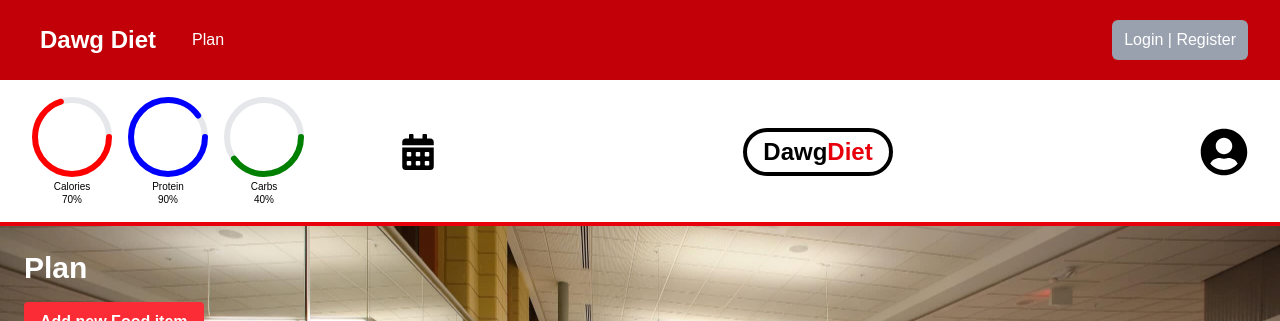
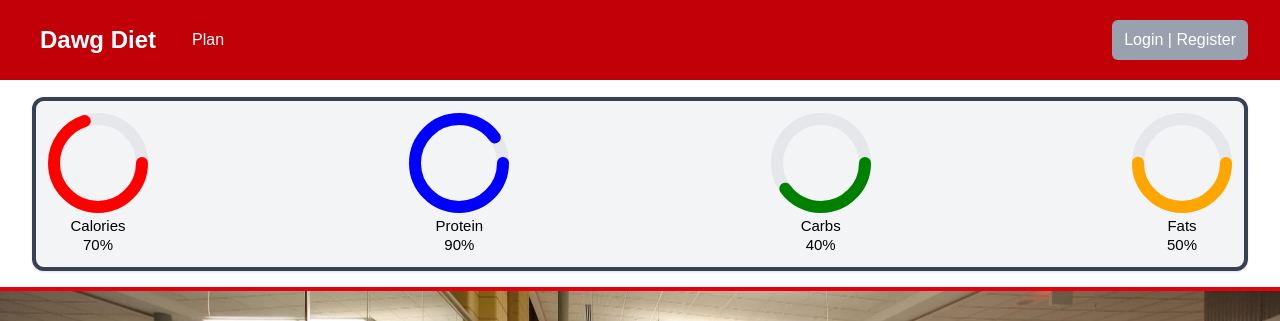
Before and after one commit to Ian-Spera/csci4300-fitness-web-app, a Next.js app: page /project in a window 1280 px wide. Shown: the top 321 px of the page. Built offline with nearby package versions, Linux system fonts and the light colour scheme.

Commit message:
Updated progress rings so they are seperate from the overall navbar.

```diff
--- a/src/app/project/page.tsx
+++ b/src/app/project/page.tsx
@@ -12,20 +12,14 @@ const Project = () => {
     <div className="relative min-h-screen text-white overflow-y-auto">
       <Image src={ramseyPhoto} alt="Ramsey BG" fill priority className="object-cover w-full h-full z-[-1]"/>
       <div className="flex items-center justify-between bg-white text-black px-8 py-4 border-b-4 border-red-600">
-        <div className="flex items-center gap-4">
-          <ProgressRing progress={70} color="red" label="Calories" />
-          <ProgressRing progress={90} color="blue" label="Protein" />
-          <ProgressRing progress={40} color="green" label="Carbs"/>
-          <FaCalendarAlt className="text-4xl ml-20" />
-        </div>
-
-        <div className="text-center font-bold text-2xl">
-          <div className="bg-white border-4 border-black px-4 py-1 rounded-full">
-            Dawg<span className="text-red-600">Diet</span>
+        <div className="border-4 border-gray-700 rounded-xl p-3 bg-gray-100 shadow-sm w-full">
+          <div className="flex justify-between items-center w-full space-x-4">
+              <ProgressRing progress={70} color="red" label="Calories" />
+              <ProgressRing progress={90} color="blue" label="Protein" />
+              <ProgressRing progress={40} color="green" label="Carbs" />
+              <ProgressRing progress={50} color="orange" label="Fats" />
           </div>
         </div>
-
-        <FaUserCircle className="text-5xl" />
       </div>
       <div className="p-6">
         <h1 className="text-3xl font-bold mb-4">Plan</h1>
--- a/src/app/project/progressRing.tsx
+++ b/src/app/project/progressRing.tsx
@@ -7,8 +7,8 @@ interface ProgressRingsProps {
 }
 
 const ProgressRing: React.FC<ProgressRingsProps> = ({progress, color, label}) => {
-    const radius = 40;
-    const stroke = 6;
+    const radius = 50;
+    const stroke = 12;
     const normalizedRadius = radius - stroke * 0.5;
     const circumference = normalizedRadius * 2 * Math.PI;
     const strokeDashoffset = circumference - (progress / 100) * circumference;
@@ -36,7 +36,7 @@ const ProgressRing: React.FC<ProgressRingsProps> = ({progress, color, label}) =>
                     cy={radius}
                 />
             </svg>
-            <div className="text-[10px] text-black text-center leading-tight">
+            <div className="text-[15px] text-black text-center leading-tight">
                 <div>{label}</div>
                 <div>{progress}%</div>
             </div>
```
